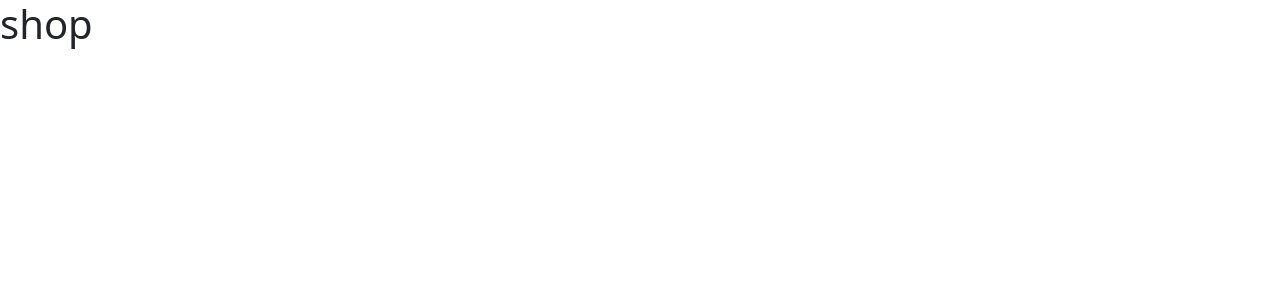
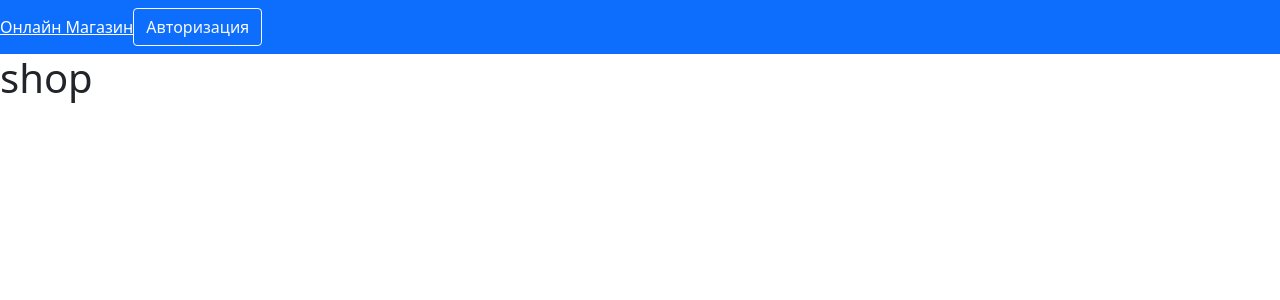
Before and after one commit to kostya-alch/pern-online-store, a React (Create React App) app in the folder frontend/: page / in a window 1280 px wide. Shown: the top 300 px of the page. Built offline with nearby package versions, Linux system fonts and the light colour scheme.

Commit message:
add navbar

```diff
--- a/frontend/src/App.jsx
+++ b/frontend/src/App.jsx
@@ -1,9 +1,11 @@
 import { BrowserRouter } from "react-router-dom";
 import AppRouter from "./components/AppRouter";
+import NavBar from "./components/NavBar";
 
 function App() {
   return (
     <BrowserRouter>
+      <NavBar />
       <AppRouter />
     </BrowserRouter>
   );
--- /dev/null
+++ b/frontend/src/components/NavBar.jsx
@@ -0,0 +1,34 @@
+import React, { useContext } from 'react'
+import { context } from '../index'
+import Navbar from 'react-bootstrap/Navbar'
+import Nav from 'react-bootstrap/Nav'
+import Button from 'react-bootstrap/Button'
+import { NavLink } from 'react-router-dom'
+import { SHOP_ROUTE } from '../utils/consts'
+import { observer } from 'mobx-react-lite'
+
+const NavBar = observer(() => {
+   const { user } = useContext(context)
+   return (
+      <Navbar bg="primary" variant="dark">
+
+         <NavLink style={{ color: 'white' }} to={SHOP_ROUTE}>Онлайн Магазин</NavLink>
+         {user.isAuth
+            ?
+            <Nav className="ml-auto" style={{ color: 'white' }}>
+               <Button variant={'outline-light'}>Панель администратора</Button>
+               <Button variant={'outline-light'}>Войти</Button>
+            </Nav>
+            :
+            <Nav className="ml-auto" style={{ color: 'white' }}>
+               <Button variant={'outline-light'} onClick={() => user.setIsAuth(true)}>Авторизация</Button>
+            </Nav>
+         }
+
+
+      </Navbar>
+
+   )
+})
+
+export default NavBar
--- a/frontend/src/store/UserStore.js
+++ b/frontend/src/store/UserStore.js
@@ -6,13 +6,15 @@ export default class UserStore {
     this._user = {};
     makeAutoObservable(this); // теперь mobx следит за изменениями этих переменных и отрисовывает по новой страницу
   }
-  setIsAuth(bool) { // изменяем переменные с помощью методов класса
+  setIsAuth(bool) {
+    // изменяем переменные с помощью методов класса
     this._isAuth = bool;
   }
   setUser(user) {
     this._user = user;
   }
-  get isAuth() { // вызываются ,если изменились переменные. своего рода оптимизация в mobx
+  get isAuth() {
+    // вызываются ,если изменились переменные. своего рода оптимизация в mobx
     return this._isAuth;
   }
   get user() {
```
